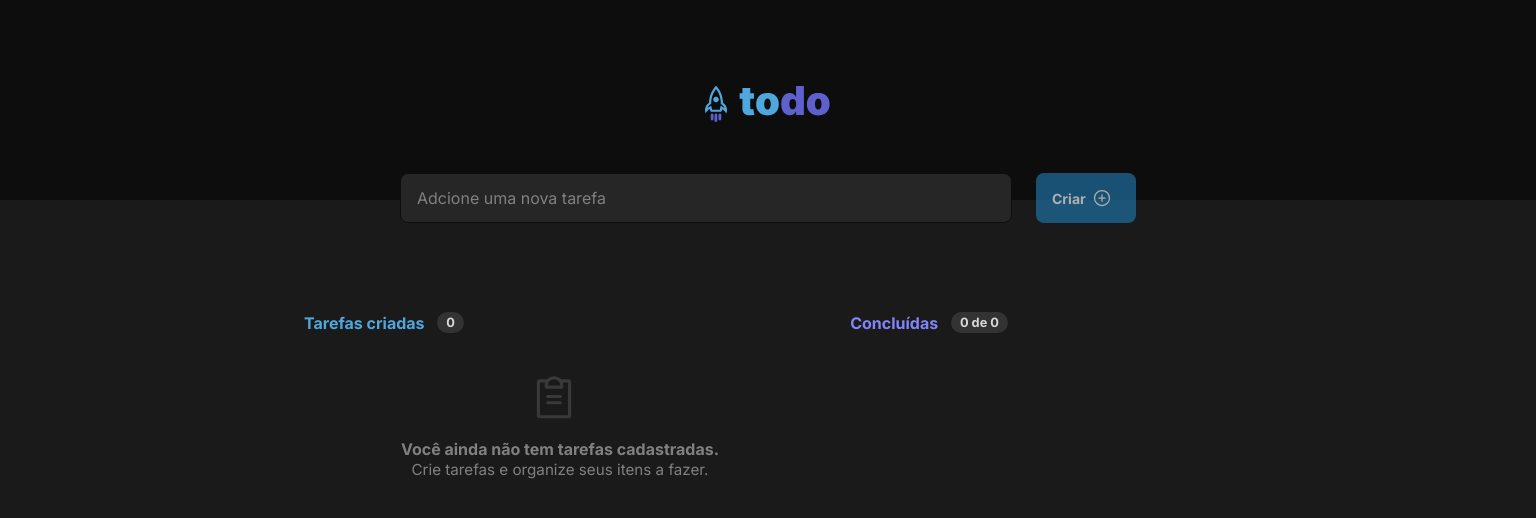
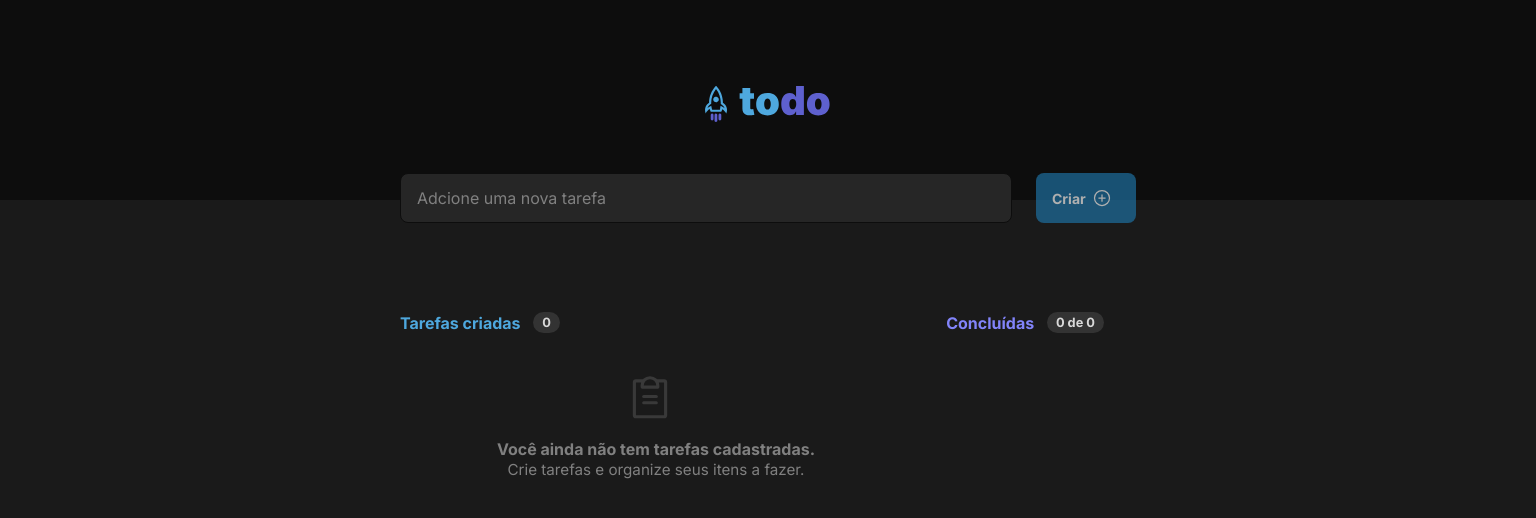
Before and after one commit to Coastony/to-do-list, a React (Vite) app: page / in a window 1536 px wide. Shown: the top 518 px of the page. Built offline with nearby package versions, Linux system fonts and the light colour scheme.

Commit message:
Update Tasks.module.css

```diff
--- a/src/components/Tasks/Tasks.module.css
+++ b/src/components/Tasks/Tasks.module.css
@@ -166,7 +166,7 @@
 
 @media only screen and (min-width: 1330px) {
     .tasks {
-        margin-left: 18rem;
+        margin-left: 24rem;
     }
 
     .empty {
```
